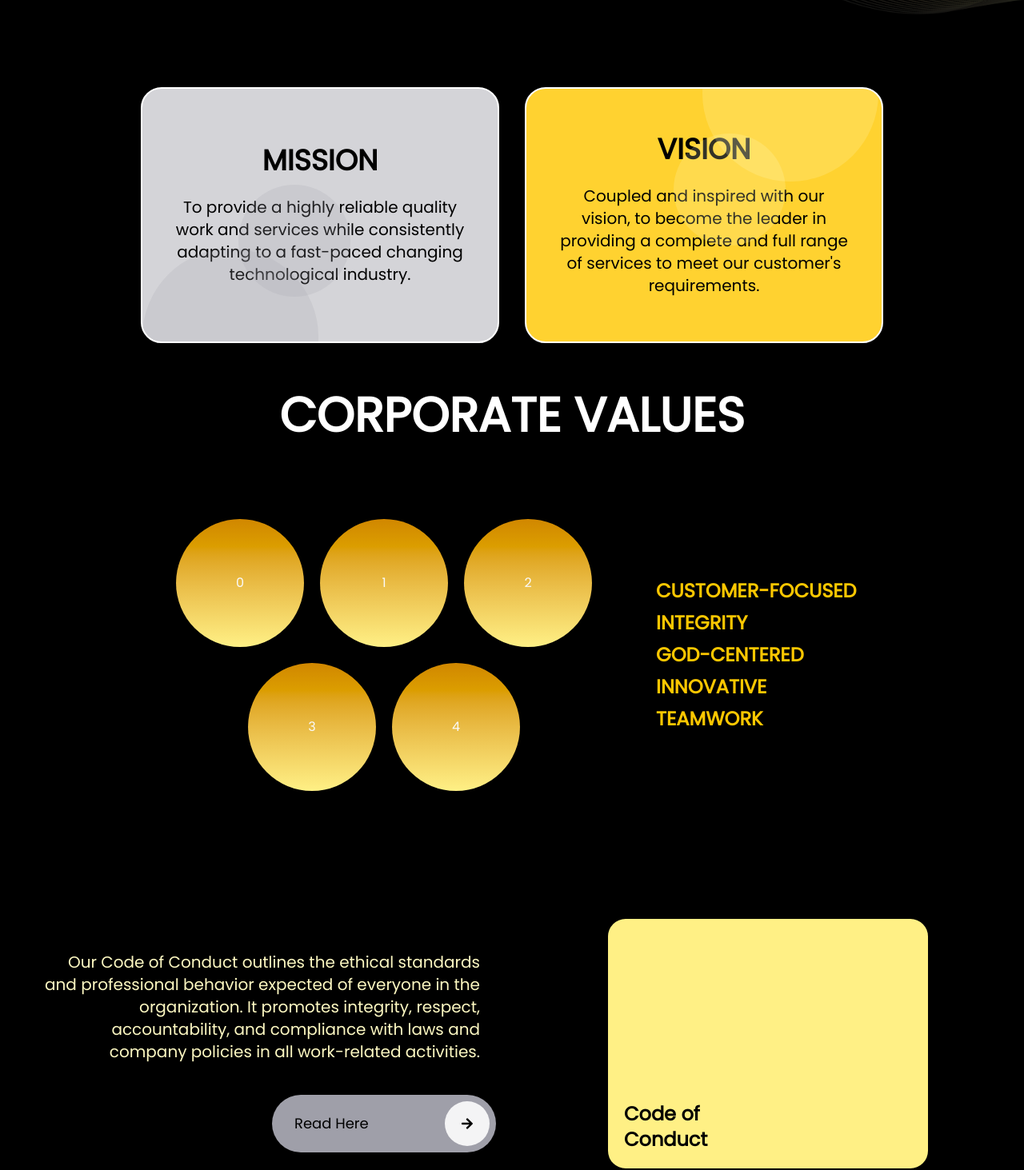
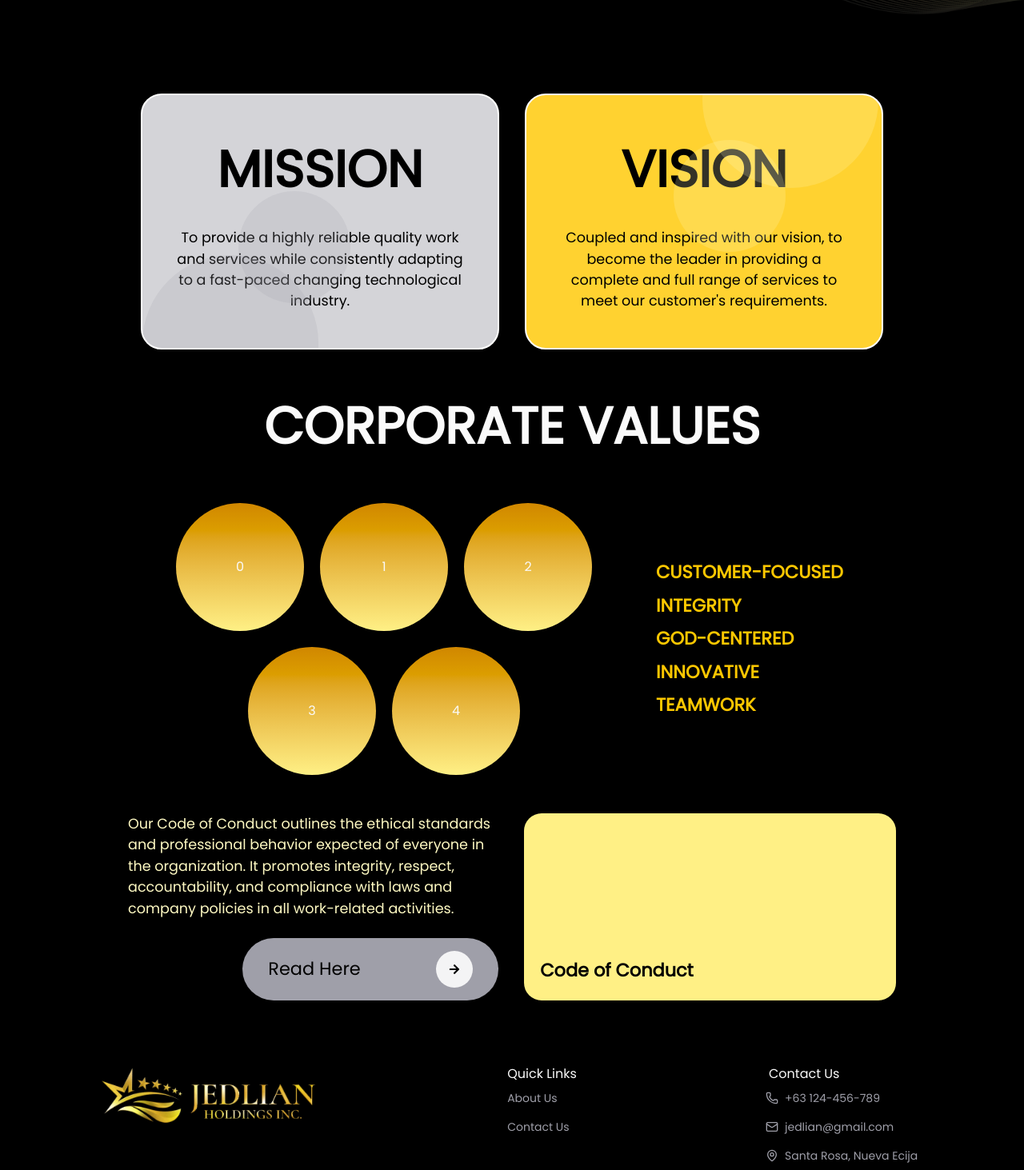
Before and after one commit to M1chael30/jedlian, a Next.js app: page /corporate-governance in a window 1280 px wide. Shown: the part 315-1778 px from the top of the page at 80% size. Built offline with nearby package versions, Linux system fonts and the light colour scheme.

Commit message:
changed corporate governance page

```diff
--- a/app/corporate-governance/page.js
+++ b/app/corporate-governance/page.js
@@ -5,18 +5,17 @@ import CorporateGovernanceHeader from "@/components/corporate-governance-header"
 import bannerCorporateGovernance from "@/public/images/banners/bannerCorporateGovernance.png";
 import Image from "next/image";
 
-
 export default function CorporateGovernance() {
  return (
-  <div className="flex flex-col justify-center items-center  mx-auto max-w-7xl w-full">
+  <div className="flex flex-col justify-center items-center mx-auto max-w-7xl w-full">
    <Image
     src={bannerCorporateGovernance}
     alt="Jedlian landing page image"
     className="w-full h-auto max-w-full object-contain"
    />
    <MissionVision />
-         <div className="flex items-center py-5 md:justify-center text-white">
-        <h1 className="text-xl md:text-4xl lg:text-6xl font-extrabold ">
+   <div className="flex items-center md:justify-center">
+    <h1 className="text-title font-extrabold">
      CORPORATE VALUES
     </h1>
    </div>
--- a/components/components-code-of-conduct/code-of-conduct-desc.jsx
+++ b/components/components-code-of-conduct/code-of-conduct-desc.jsx
@@ -1,15 +1,16 @@
-import React from 'react'
-import COCReadHere from './code-of-conduct-read-here'
+import React from "react";
+import COCReadHere from "./code-of-conduct-read-here";
 
 export default function CodeOfConductDesc() {
-    return (
-        <div className="md:flex flex-col items-end justify-end p-5 gap-5">
-            <p className='md:text-right text-sm text-yellow-100 text-center md:text-xl p-5'>
-            Our Code of Conduct outlines the ethical standards and professional behavior
-             expected of everyone in the organization. It promotes integrity, respect, accountability, and compliance
-              with laws and company  policies in all work-related activities.
-            </p>
-            <COCReadHere/>
-        </div>
-    )
+ return (
+  <div className="w-full md:w-1/2 space-y-6">
+   <p className="text-yellow-100 text-description text-center lg:text-start">
+    Our Code of Conduct outlines the ethical standards and professional behavior
+    expected of everyone in the organization. It promotes integrity, respect,
+    accountability, and compliance with laws and company policies in all
+    work-related activities.
+   </p>
+   <COCReadHere />
+  </div>
+ );
 }
--- a/components/components-code-of-conduct/code-of-conduct-read-here.jsx
+++ b/components/components-code-of-conduct/code-of-conduct-read-here.jsx
@@ -1,13 +1,13 @@
-import React from 'react'
+import React from "react";
 import { FaArrowRight } from "react-icons/fa";
 
 export default function COCReadHere() {
-  return (
-    <div className='flex justify-between items-center w-70 p-1 md:p-2 rounded-full bg-zinc-400 text-black'>
-      <p className='ml-5 text-xs md:text-lg'>Read Here</p>
-      <button className='rounded-full bg-zinc-100 p-2 md:p-5'>
-        <FaArrowRight/>
-      </button>
-    </div>
-  )
+ return (
+  <div className="flex items-center justify-between px-8 py-4 rounded-full bg-zinc-400 text-black md:w-80 md:justify-self-end">
+   <p className="text-subtitle">Read Here</p>
+   <button className="cursor-pointer rounded-full bg-zinc-100 p-4">
+    <FaArrowRight size={14} />
+   </button>
+  </div>
+ );
 }
--- a/components/components-code-of-conduct/code-of-conduct-square.jsx
+++ b/components/components-code-of-conduct/code-of-conduct-square.jsx
@@ -1,13 +1,11 @@
-import React from 'react'
+import React from "react";
 
 export default function CodeOfConductSquare() {
-    return (
-        <div className='bg-yellow-200 w-100 rounded-3xl justify-self-center
-        flex items-end p-5 invisible md:visible'>
-            <h1 className='text-black text-2xl font-extrabold w-40'>
-                Code of Conduct
-            </h1>
-
-        </div>
-    )
+ return (
+  <div className="bg-yellow-200 rounded-3xl p-5 w-full md:w-1/2 relative hidden md:block">
+   <h1 className="font-extrabold text-black text-subtitle absolute bottom-5 left-5">
+    Code of Conduct
+   </h1>
+  </div>
+ );
 }
--- a/components/components-code-of-conduct/code-of-conduct.jsx
+++ b/components/components-code-of-conduct/code-of-conduct.jsx
@@ -2,12 +2,10 @@ import CodeOfConductDesc from "./code-of-conduct-desc";
 import CodeOfConductSquare from "./code-of-conduct-square";
 
 export default function CodeOfConduct() {
-  return (
-    <section className="flex flex-col py-20">
-      <div className="grid grid-cols-1 md:grid-cols-2">
-        <CodeOfConductDesc />
-          <CodeOfConductSquare />
-      </div>
-    </section>
-  );
+ return (
+  <section className="flex my-12 px-8 gap-8 mx-auto max-w-5xl">
+   <CodeOfConductDesc />
+   <CodeOfConductSquare />
+  </section>
+ );
 }
--- a/components/components-corporate-values-section/corporate-values-content.jsx
+++ b/components/components-corporate-values-section/corporate-values-content.jsx
@@ -38,7 +38,7 @@ export default function CorporateValuesContent({ objects, item, expand }) {
           height: { duration: 0.35, ease: "easeInOut" },
           opacity: { duration: 0.35, ease: "easeInOut" },
          }}
-                  className="overflow-hidden p-1 w-70 mb-3 text-lg"
+         className="overflow-hidden p-1 w-70 mb-3 text-description"
         >
          <div ref={contentRef}>{item.description}</div>
         </motion.div>
--- a/components/components-corporate-values-section/corporate-values-title.jsx
+++ b/components/components-corporate-values-section/corporate-values-title.jsx
@@ -1,6 +1,6 @@
 export default function CorporateValuestitle({children, customClassName}) {
     return(
-        <h1 className={`uppercase text-lg md:text-2xl ${customClassName}`}>
+        <h1 className={`uppercase text-subtitle ${customClassName}`}>
             {children}
         </h1>
     )
--- a/components/components-corporate-values-section/corporate-values.jsx
+++ b/components/components-corporate-values-section/corporate-values.jsx
@@ -24,13 +24,7 @@ export default function CorporateValues() {
  }, []);
 
  return (
-    <section className="flex flex-col py-20">
-      {/* <div className="flex items-center py-5 md:justify-center ">
-        <h1 className="text-xl md:text-4xl lg:text-6xl font-extrabold">
-          CORPORATE VALUES
-        </h1>
-      </div> */}
-
+  <section className="flex flex-col mt-12">
    <div
     ref={containerRef}
     className="flex flex-col md:flex-row md:h-100 items-center lg:h-auto md:w-200 lg:w-250"
@@ -49,7 +43,7 @@ export default function CorporateValues() {
          setExpand((prev) => !prev);
         } else {
          setActive(index);
-                  setExpand((true));
+         setExpand(true);
         }
        }}
       >
--- a/components/components-mission-vision-section/mission-vision-widget.jsx
+++ b/components/components-mission-vision-section/mission-vision-widget.jsx
@@ -19,11 +19,11 @@ export default function MissionVisionWidget({
         ${customClassName}
       `}
   >
-      <h1 className="uppercase font-extrabold text-2xl sm:text-3xl lg:text-4xl text-center">
+   <h1 className="uppercase font-extrabold text-title text-center">
     {title}
    </h1>
 
-      <p className="text-base sm:text-lg lg:text-xl text-center max-w-prose">
+   <p className="text-description text-center max-w-prose">
     {description}
    </p>
 
--- a/components/components-mission-vision-section/mission-vision.jsx
+++ b/components/components-mission-vision-section/mission-vision.jsx
@@ -1,4 +1,3 @@
-import CorporateGovernanceHeader from "../corporate-governance-header";
 import { missionVisionData } from "@/lib/corporateGovernanceData";
 import MissionVisionWidget from "./mission-vision-widget";
 
@@ -7,7 +6,7 @@ export default function MissionVision() {
   <section
    className="
         grid grid-cols-1 md:grid-cols-2
-       gap-8 py-10"
+       gap-8 px-8 my-12"
   >
    <MissionVisionWidget
     title={missionVisionData[0].title}
```
Lines whose indentation alone changed are shown as unchanged.
